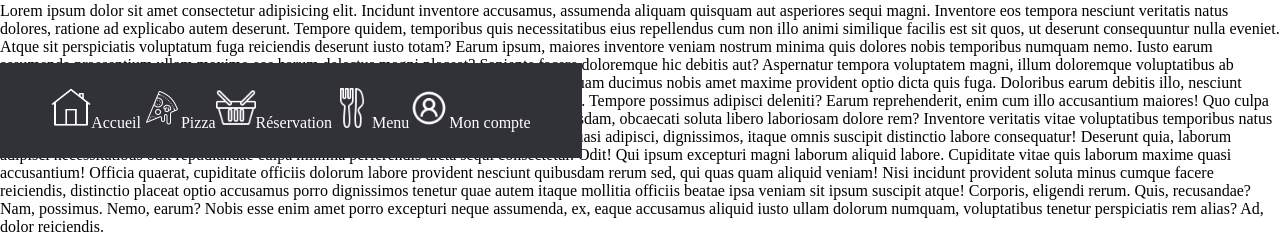
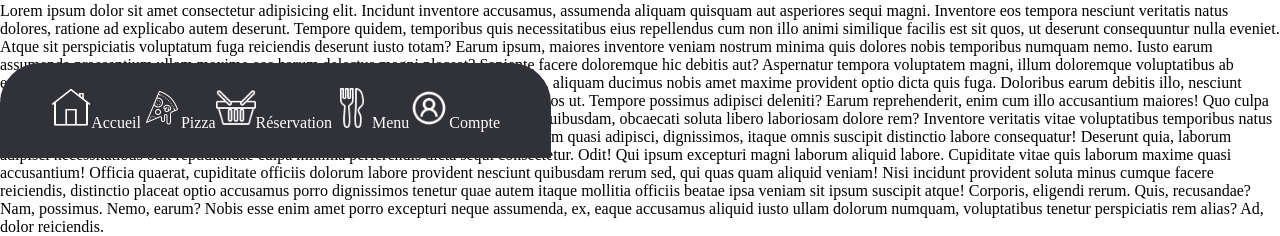
Before and after one commit to lRaffou/PeppeRony, a plain HTML site: page Codex/index.html in a window 1280 px wide. Shown: the part 642-878 px from the top of the page. Drawn offline with Linux system fonts and the light colour scheme.

Commit message:
navBottom

```diff
--- a/Codex/index.html
+++ b/Codex/index.html
@@ -58,7 +58,7 @@
                                 ><img
                                     src="/Img/icons8-compte-96.png"
                                     alt="accueil"
-                                />Mon compte</a
+                                />Compte</a
                             >
                         </li>
                     </ul>
--- a/Codex/style/style.css
+++ b/Codex/style/style.css
@@ -29,6 +29,8 @@
     padding: 2% 4% 2% 4%;
     display: flex;
     justify-content: center;
+    text-align: center;
+    border-radius: 40px 40px 0 0;
 }
 .navBottom ul {
     display: flex;
```
